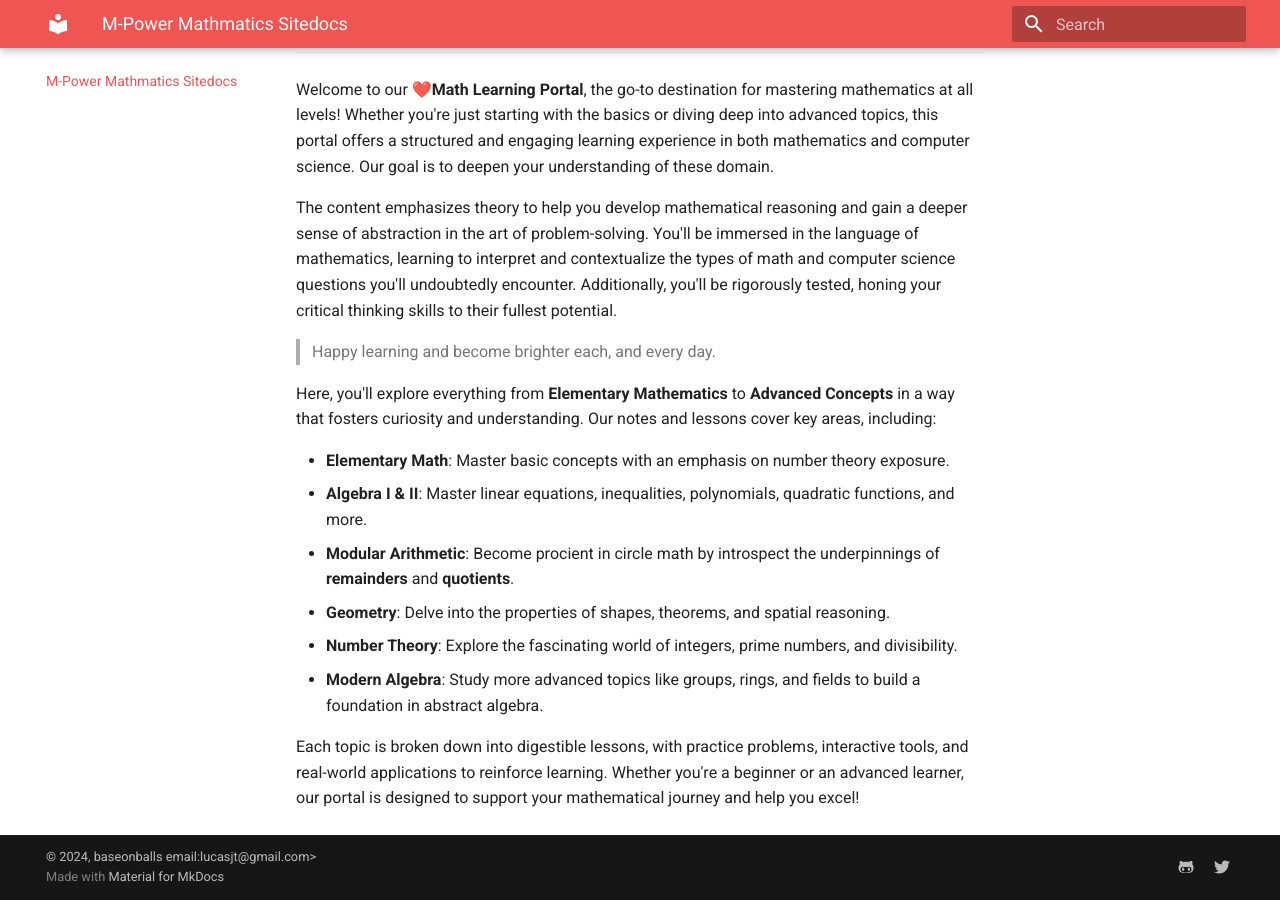
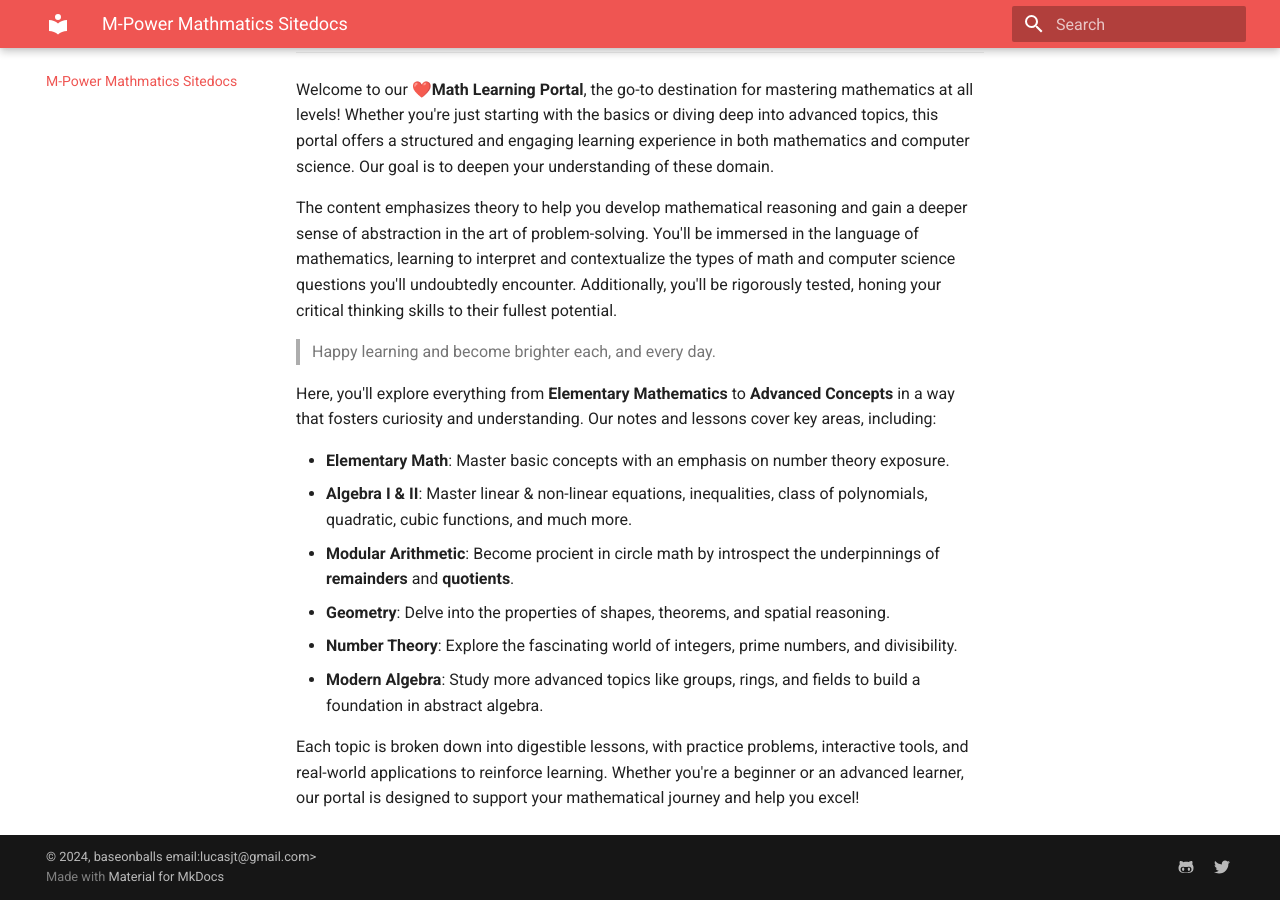
Before and after one commit to baseonballs/mpower-sitedocs, an MkDocs documentation site: the page built from site-docs/index.md, in a window 1280 px wide and 900 px high, scrolled down 714 px. Built offline with MkDocs 1.6.1 and Material for MkDocs 9.7.7, drawn with Linux system fonts in a browser that asks for light colours.

Commit message:
updated intro

```diff
--- a/site-docs/index.md
+++ b/site-docs/index.md
@@ -20,7 +20,7 @@ The content emphasizes theory to help you develop mathematical reasoning and gai
 Here, you'll explore everything from **Elementary Mathematics** to **Advanced Concepts** in a way that fosters curiosity and understanding. Our notes and lessons cover key areas, including:
 
 - **Elementary Math**: Master basic concepts with an emphasis on number theory exposure.
-- **Algebra I & II**: Master linear equations, inequalities, polynomials, quadratic functions, and more.
+- **Algebra I & II**: Master linear & non-linear equations, inequalities, class of polynomials, quadratic, cubic functions, and much more.
 - **Modular Arithmetic**: Become procient in circle math by introspect the underpinnings of **remainders** and **quotients**.
 - **Geometry**: Delve into the properties of shapes, theorems, and spatial reasoning.
 - **Number Theory**: Explore the fascinating world of integers, prime numbers, and divisibility.
```
